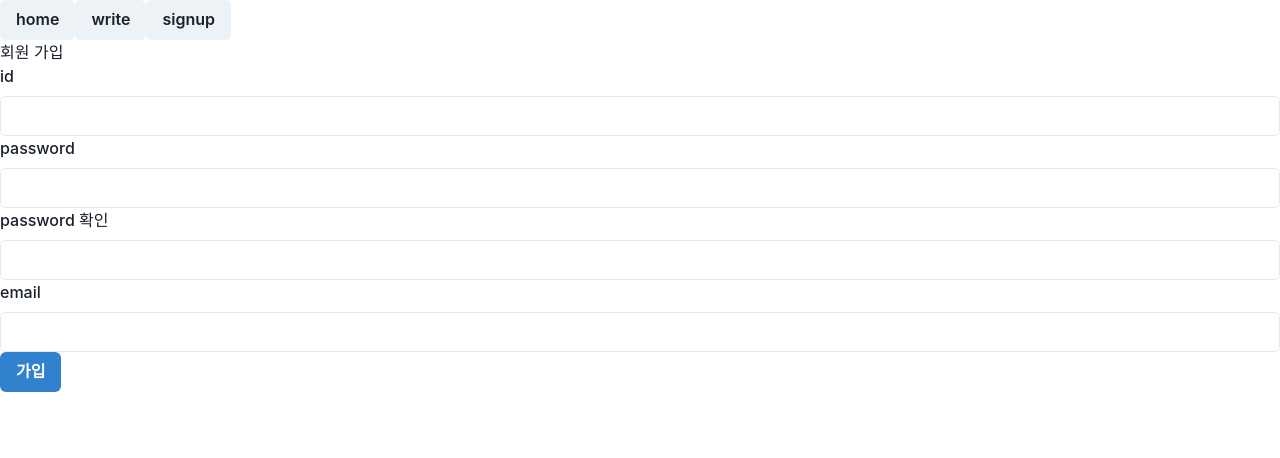
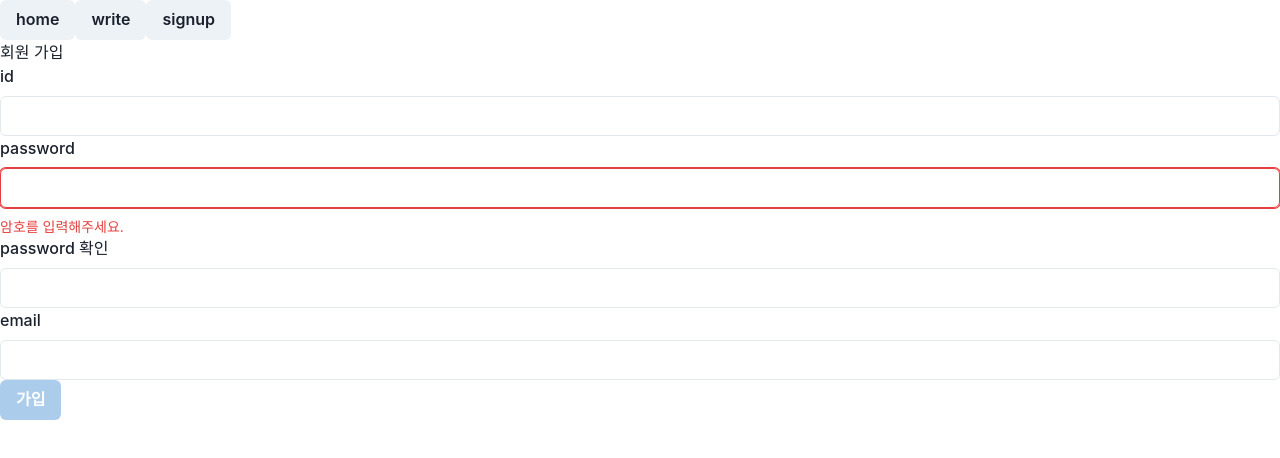
Before and after one commit to junggji/prj1-fe20231109, a React (Create React App) app: page /signup in a window 1280 px wide. Shown: the top 458 px of the page. Built offline with nearby package versions, Linux system fonts and the light colour scheme.

Commit message:
암호 확인 로직 추가

```diff
--- a/src/page/member/MemberSignup.js
+++ b/src/page/member/MemberSignup.js
@@ -1,4 +1,11 @@
-import { Box, Button, FormControl, FormLabel, Input } from "@chakra-ui/react";
+import {
+  Box,
+  Button,
+  FormControl,
+  FormErrorMessage,
+  FormLabel,
+  Input,
+} from "@chakra-ui/react";
 import { useState } from "react";
 import axios from "axios";
 
@@ -7,6 +14,16 @@ export function MemberSignup() {
   const [password, setPassword] = useState("");
   const [passwordCheck, setPasswordCheck] = useState("");
   const [email, setEmail] = useState("");
+
+  let submitAvailable = true;
+
+  if (password != passwordCheck) {
+    submitAvailable = false;
+  }
+
+  if (password.length === 0) {
+    submitAvailable = false;
+  }
 
   function handleSubmit() {
     axios
@@ -23,21 +40,23 @@ export function MemberSignup() {
         <FormLabel>id</FormLabel>
         <Input value={id} onChange={(e) => setId(e.target.value)} />
       </FormControl>
-      <FormControl>
+      <FormControl isInvalid={password.length === 0}>
         <FormLabel>password</FormLabel>
         <Input
           type="password"
           value={password}
           onChange={(e) => setPassword(e.target.value)}
         />
+        <FormErrorMessage>암호를 입력해주세요.</FormErrorMessage>
       </FormControl>
-      <FormControl>
+      <FormControl isInvalid={password != passwordCheck}>
         <FormLabel>password 확인</FormLabel>
         <Input
           type="password"
           value={passwordCheck}
           onChange={(e) => setPasswordCheck(e.target.value)}
         />
+        <FormErrorMessage>암호가 다릅니다.</FormErrorMessage>
       </FormControl>
       <FormControl>
         <FormLabel>email</FormLabel>
@@ -48,7 +67,11 @@ export function MemberSignup() {
         />
       </FormControl>
 
-      <Button onClick={handleSubmit} colorScheme="blue">
+      <Button
+        isDisabled={!submitAvailable}
+        onClick={handleSubmit}
+        colorScheme="blue"
+      >
         가입
       </Button>
     </Box>
```
